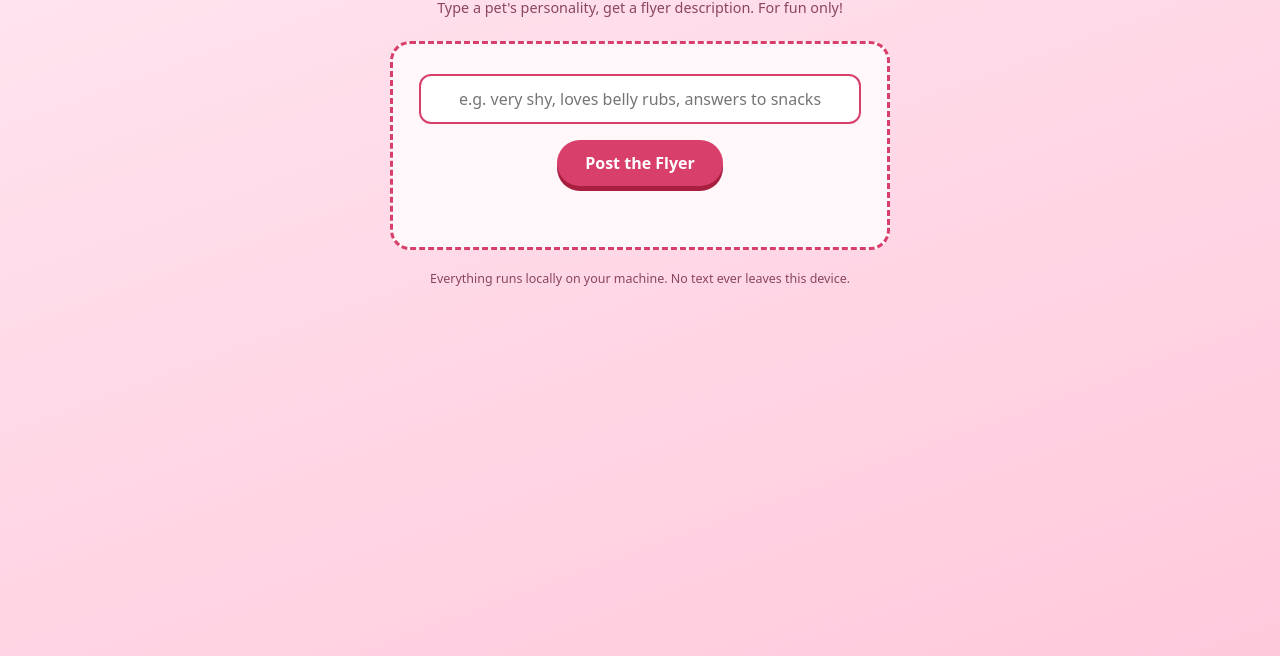
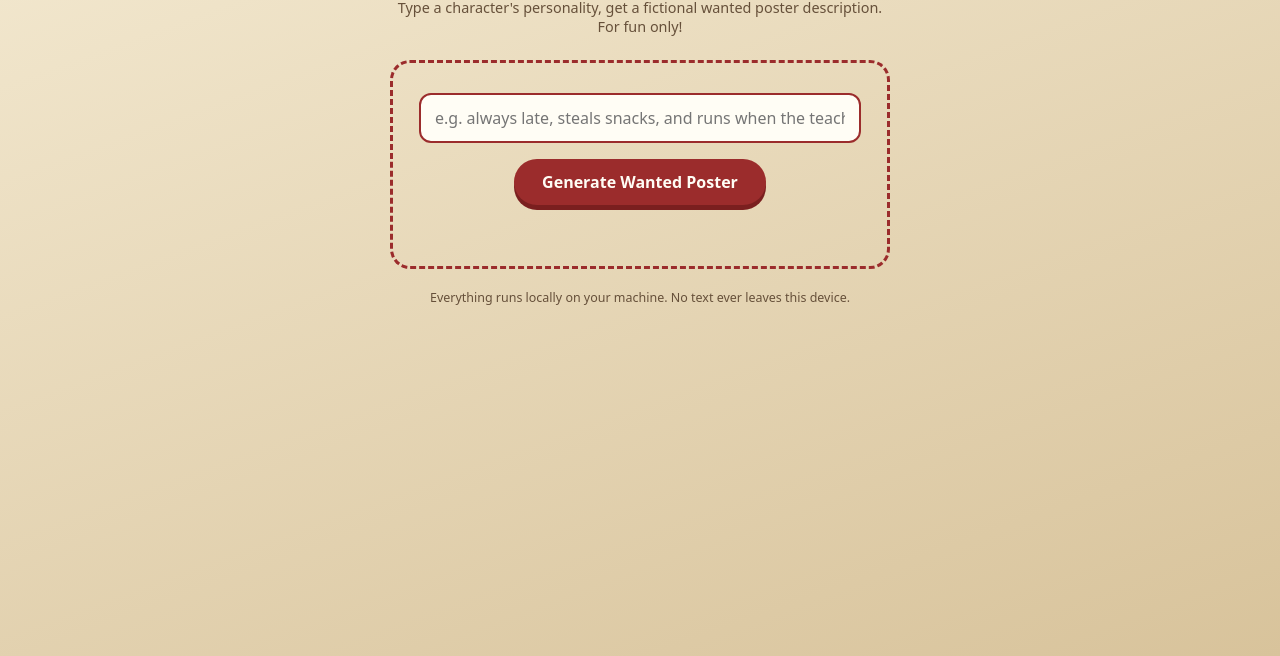
Before and after one commit to jorecablingacoc-sudo/wantedgenai-qvac, a website: page public/index.html in a window 1280 px wide. Shown: the part 144-800 px from the top of the page. Drawn offline with Linux system fonts and the light colour scheme.

Commit message:
Transform app into WantedGen AI

```diff
--- a/public/index.html
+++ b/public/index.html
@@ -3,26 +3,26 @@
 <head>
 <meta charset="UTF-8" />
 <meta name="viewport" content="width=device-width, initial-scale=1.0" />
-<title>QVAC Fake Lost Pet Flyer Generator</title>
+<title>WantedGen AI</title>
 <style>
   * { box-sizing: border-box; }
   body {
     margin: 0;
     min-height: 100vh;
-    background: linear-gradient(160deg, #ffe6f0 0%, #ffc9dc 100%);
+    background: linear-gradient(160deg, #f4ead2 0%, #d8c39b 100%);
     font-family: system-ui, sans-serif;
-    color: #5c1e3f;
+    color: #2b2118;
     display: flex;
     justify-content: center;
     padding: 46px 20px;
   }
   .wrap { width: 100%; max-width: 500px; text-align: center; }
   .tie { font-size: 2rem; margin-bottom: 4px; }
-  h1 { font-size: 1.6rem; margin: 0 0 6px; color: #a81f3f; font-weight: 800; }
-  .subtitle { color: #8a4560; margin-bottom: 24px; font-size: 0.9rem; }
+  h1 { font-size: 1.6rem; margin: 0 0 6px; color: #7a1f1f; font-weight: 800; }
+  .subtitle { color: #66503a; margin-bottom: 24px; font-size: 0.9rem; }
   .card {
-    background: #fff7fa;
-    border: 3px dashed #d93f6b;
+    background: #fffdf5af0;
+    border: 3px dashed #9b2c2c;
     border-radius: 20px;
     padding: 30px 26px;
   }
@@ -30,9 +30,9 @@
     width: 100%;
     padding: 12px 14px;
     border-radius: 12px;
-    border: 2px solid #d93f6b;
-    background: #fff;
-    color: #5c1e3f;
+    border: 2px solid #9b2c2c;
+    background: #fffdf5;
+    color: #2b2118;
     font-family: inherit;
     font-size: 1rem;
     margin-bottom: 16px;
@@ -46,24 +46,24 @@
     font-weight: 700;
     font-family: inherit;
     cursor: pointer;
-    background: #d93f6b;
-    color: #fff;
-    box-shadow: 0 5px 0 #a81f3f;
+    background: #9b2c2c;
+    color: #fffdf5;
+    box-shadow: 0 5px 0 #7a1f1f;
   }
-  button.action:active { transform: translateY(3px); box-shadow: 0 2px 0 #a81f3f; }
+  button.action:active { transform: translateY(3px); box-shadow: 0 2px 0 #7a1f1f; }
   button.action:disabled { opacity: 0.4; cursor: not-allowed; }
-  .status { margin-top: 14px; font-size: 0.85rem; color: #8a4560; min-height: 1.2em; }
-  .result-body { font-size: 1.1rem; line-height: 1.6; margin: 20px 0 14px; color: #5c1e3f; font-weight: 700; white-space: pre-line; }
-  .meter-label { font-size: 0.8rem; color: #8a4560; margin-bottom: 6px; text-transform: capitalize; }
-  .meter-track { width: 100%; height: 12px; border-radius: 999px; background: #f5d4e0; overflow: hidden; }
-  .meter-fill { height: 100%; border-radius: 999px; background: linear-gradient(90deg, #d93f6b, #a81f3f); transition: width 0.4s ease; }
-  .meter-pct { font-size: 0.85rem; color: #a81f3f; margin-top: 6px; text-align: right; }
-  .footer-note { color: #8a4560; font-size: 0.78rem; margin-top: 20px; }
+  .status { margin-top: 14px; font-size: 0.85rem; color: #66503a; min-height: 1.2em; }
+  .result-body { font-size: 1.1rem; line-height: 1.6; margin: 20px 0 14px; color: #2b2118; font-weight: 700; white-space: pre-line; }
+  .meter-label { font-size: 0.8rem; color: #66503a; margin-bottom: 6px; text-transform: capitalize; }
+  .meter-track { width: 100%; height: 12px; border-radius: 999px; background: #d8c9a8; overflow: hidden; }
+  .meter-fill { height: 100%; border-radius: 999px; background: linear-gradient(90deg, #9b2c2c, #7a1f1f); transition: width 0.4s ease; }
+  .meter-pct { font-size: 0.85rem; color: #7a1f1f; margin-top: 6px; text-align: right; }
+  .footer-note { color: #66503a; font-size: 0.78rem; margin-top: 20px; }
   .spinner {
     display: inline-block;
     width: 13px; height: 13px;
-    border: 2px solid #f5d4e0;
-    border-top-color: #d93f6b;
+    border: 2px solid #d8c9a8;
+    border-top-color: #9b2c2c;
     border-radius: 50%;
     animation: spin 0.8s linear infinite;
     vertical-align: middle;
@@ -75,12 +75,12 @@
 <body>
   <div class="wrap">
     <div class="tie">🐾</div>
-    <h1>QVAC Fake Lost Pet Flyer Generator</h1>
-    <p class="subtitle">Type a pet's personality, get a flyer description. For fun only!</p>
+    <h1>WantedGen AI</h1>
+    <p class="subtitle">Type a character's personality, get a fictional wanted poster description. For fun only!</p>
 
     <div class="card">
-      <input type="text" id="mainInput" placeholder="e.g. very shy, loves belly rubs, answers to snacks" />
-      <button class="action" id="generateBtn">Post the Flyer</button>
+      <input type="text" id="mainInput" placeholder="e.g. always late, steals snacks, and runs when the teacher arrives" />
+      <button class="action" id="generateBtn">Generate Wanted Poster</button>
       <div class="status" id="status"></div>
       <div id="resultBox"></div>
     </div>
--- a/src/logic.js
+++ b/src/logic.js
@@ -1,4 +1,4 @@
-// QVAC Fake Lost Pet Flyer Generator — core logic.
+// WantedGen AI — core logic.
 // completion() writes the result from a single user input field.
 // The worry meter is a deterministic score from keyword density
 // and length — never the model rating its own writing.
@@ -20,7 +20,7 @@ function looksUnusable(text) {
   return bad.some((phrase) => lower.includes(phrase));
 }
 
-const FALLBACK = (v) => `Missing: a beloved pet who is ${v}. Please check your yard and call if seen. Reward offered.`;
+const FALLBACK = (v) => `Missing: a fictional character who is ${v}. Please check your yard and call if seen. Reward offered.`;
 
 export async function generate(modelId, input) {
   const run = completion({
@@ -28,7 +28,7 @@ export async function generate(modelId, input) {
     history: [
       {
         role: "system",
-        content: ((v) => `Write one short, heartfelt fake lost pet flyer description (1-2 sentences) for a pet with this personality: ${v}. Reply with ONLY the description, no preamble.`)(input),
+        content: ((v) => `Write one short, funny fictional wanted poster description (1-2 sentences) for a character with these traits: ${v}. Reply with ONLY the wanted poster description, no preamble.`)(input),
       },
       { role: "user", content: `Input: ${input}` },
     ],
```
Also changed, not shown: 1 other file.
